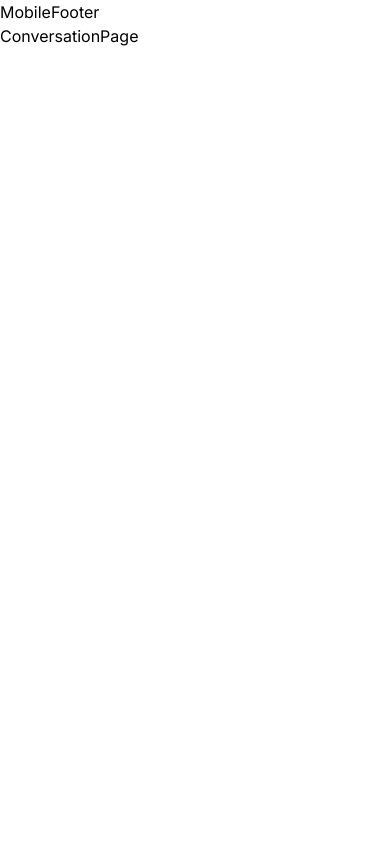
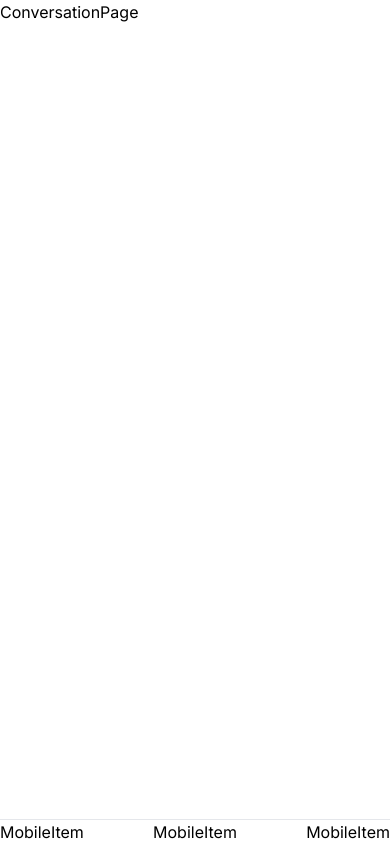
Before and after one commit to LeeCh0129/next-chat-app, a Next.js app: page /conversations in a window 390 px wide. Built offline with nearby package versions, Linux system fonts and the light colour scheme; no server answers.

Commit message:
MobileFooter Component 추가

```diff
--- a/src/components/sidebar/MobileFooter.tsx
+++ b/src/components/sidebar/MobileFooter.tsx
@@ -1,7 +1,43 @@
+"use client";
+import useConversation from "@/hooks/useConversation";
+import useRoutes from "@/hooks/useRoutes";
 import React from "react";
+import MobileItem from "./MobileItem";
 
 const MobileFooter = () => {
-  return <div>MobileFooter</div>;
+  const routes = useRoutes();
+  const { isOpen } = useConversation();
+
+  if (isOpen) {
+    return null;
+  }
+
+  return (
+    <div
+      className={`
+    fixed
+    justify-between
+    w-full
+    bottom-0
+    z-40
+    flex
+    items-center
+    bg-white
+    border-t-[1px]
+    lg:hidden
+    `}
+    >
+      {routes.map((route) => (
+        <MobileItem
+          key={route.href}
+          href={route.href}
+          active={route.active}
+          iocn={route.icon}
+          onClick={route.onClick}
+        />
+      ))}
+    </div>
+  );
 };
 
 export default MobileFooter;
--- a/src/hooks/useConversation.ts
+++ b/src/hooks/useConversation.ts
@@ -1,3 +1,4 @@
+"use client";
 import { useParams } from "next/navigation";
 import { useMemo } from "react";
 
--- a/src/hooks/useRoutes.ts
+++ b/src/hooks/useRoutes.ts
@@ -1,3 +1,4 @@
+"use client";
 import { signOut } from "next-auth/react";
 import { usePathname } from "next/navigation";
 import React from "react";
```
